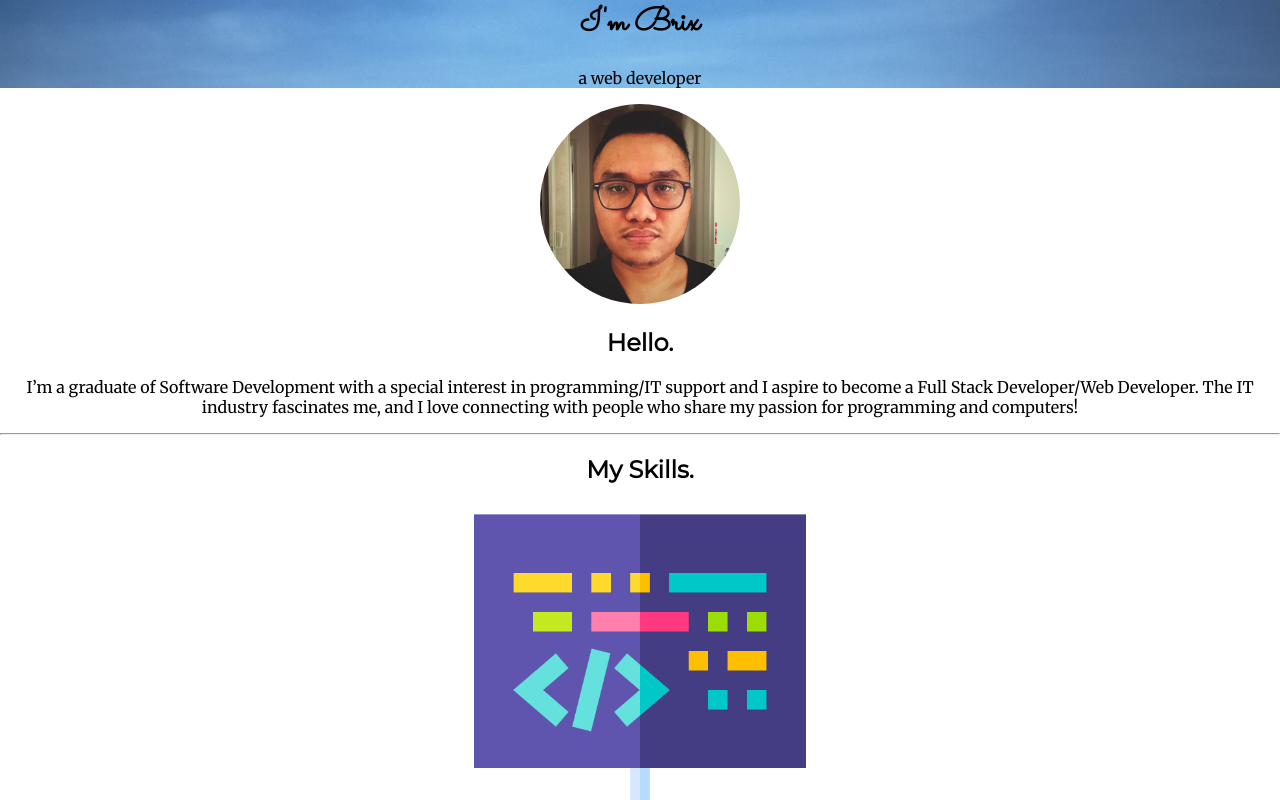
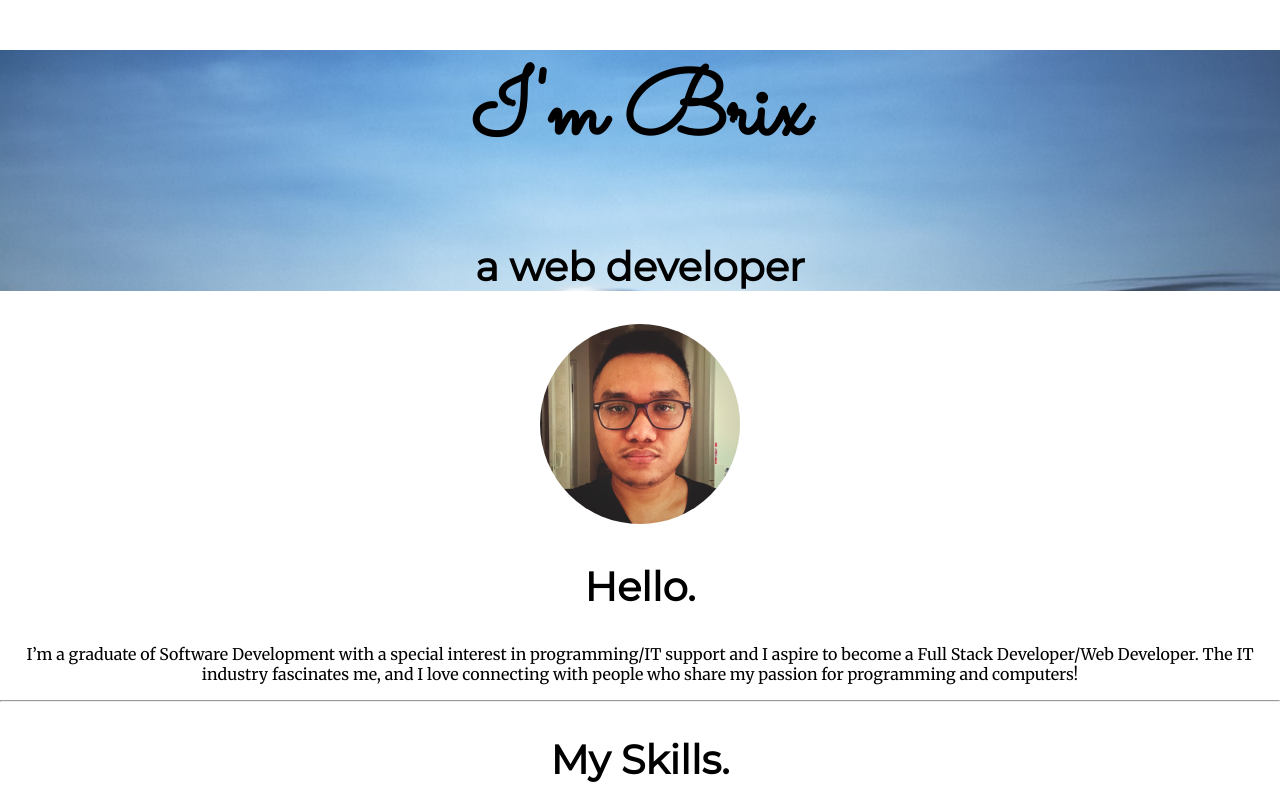
Before and after one commit to brixb/My-Site, a plain HTML site: page index.html in a window 1280 px wide. Shown: the top 800 px of the page. Drawn offline with Linux system fonts and the light colour scheme.

Commit message:
Changed h1,h2 font sizes to rem for scalability

```diff
--- a/css/styles.css
+++ b/css/styles.css
@@ -5,12 +5,15 @@ body {
 }
 
 h1 {
-    margin-top: 0;
+    /*************100% is equals to 16px. 90px / 16px = 5.625rem(recommended to use rem for scalability)***************/
+    font-size: 5.625rem;
+    margin-top: 50px;
     font-family: 'Sacramento', cursive;
 
 }
 
 h2 {
+    font-size: 2.5rem;
     font-family: 'Montserrat', sans-serif;
 
 }
--- a/index.html
+++ b/index.html
@@ -16,7 +16,7 @@
 <body>
     <div class="top-container">
         <h1>I'm Brix</h1>
-        <p>a web developer</p>
+        <h2>a web developer</h2>
         <!-- <img src="images/mountain.jpg" alt="imageOfMountain"> -->
     </div>
 
```
